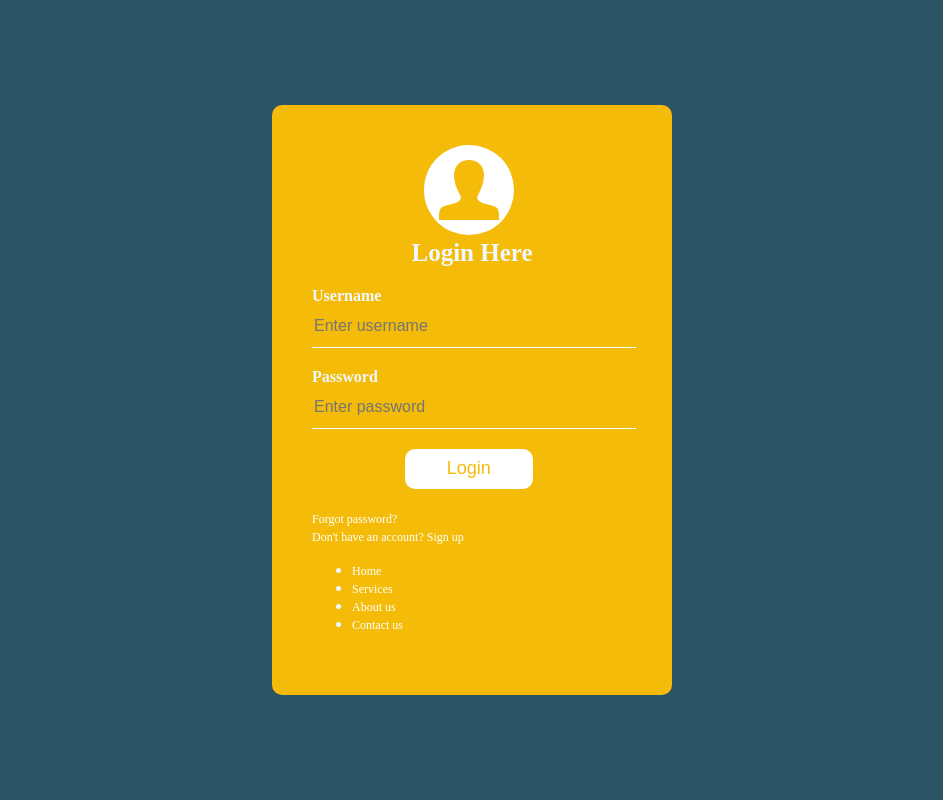
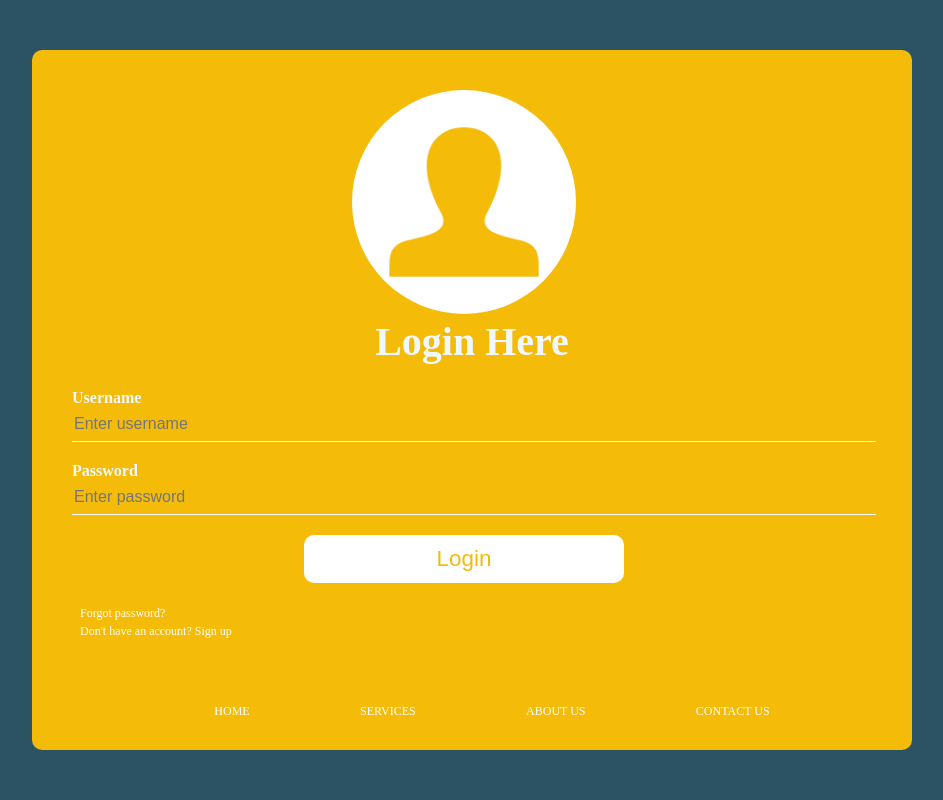
Before and after one commit to SecA-SWEG2012Batch-G3/Negadras-Online-Marketing, a PHP site: template final_project/app/views/loginPage.html in a window 1280 px wide. Shown: the whole page, without its empty margins (168-1111 px from the left). Run offline with PHP 8.4, Linux system fonts and the light colour scheme; the template is opened without the code that fills it, so the values that code supplies are empty.

Commit message:
Update login.css

```diff
--- a/final_project/resources/css/login.css
+++ b/final_project/resources/css/login.css
@@ -8,8 +8,8 @@ body {
 }
 .loginbox,
 .Signupbox {
-  width: 320px;
-  height: 450px;
+  width: 800px;
+  height: 70vh;
   background: #f4bb09;
   color: aliceblue;
   top: 50%;
@@ -22,6 +22,9 @@ body {
   padding: 70px 40px;
   border-radius: 10px;
   transition: 1s;
+  display: flex;
+  flex-direction: column;
+  justify-content: space-around;
 }
 .loginbox div img {
   width: 28%;
@@ -32,15 +35,16 @@ body {
 
 h1 {
   margin: 0;
-  padding: 0 0 20px;
+  padding: 0 0 3vh;
   text-align: center;
-  font-size: 25px;
+  font-size: 5vh;
 }
 .loginbox p {
   margin: 0;
   padding: 0;
   font-weight: bold;
   text-align: center;
+  font-size: 2vh;
 }
 .loginbox input {
   width: 100%;
@@ -54,17 +58,17 @@ input[type="tel"] {
   border-bottom: 1px solid #fff;
   background: transparent;
   outline: none;
-  height: 40px;
+  height: 4vh;
   color: #fff;
-  font-size: 16px;
+  font-size: 2vh;
 }
 .loginbox input[type="submit"] {
   border: none;
   outline: none;
-  height: 40px;
+  height: 6vh;
   background: #fff;
   color: #f4bb09;
-  font-size: 18px;
+  font-size: 2.8vh;
   border-radius: 10px;
   transition: 1s;
   width: 40%;
@@ -78,8 +82,9 @@ input[type="tel"] {
 }
 .loginbox a {
   text-decoration: none;
-  font-size: 12px;
+  font-size: 1.5vh;
   color: #fff;
+  margin: 1vh;
 }
 .loginbox a:hover {
   color: #333;
@@ -87,16 +92,16 @@ input[type="tel"] {
 
 /* Sign up page */
 .Signupbox {
-  width: 320px;
-  height: 570px;
+  width: 800px;
+  height: 70vh;
   display: flex;
   flex-direction: column;
   justify-content: center;
 }
 .Signupbox div p{
-  margin-top: -70px;
+  /* margin-top: -70px; */
   text-align: center;
-  font-size: 35px;
+  font-size: 3.5em;
   font-weight: bold;
 }
 .Signupbox p {
@@ -104,8 +109,12 @@ input[type="tel"] {
   padding: 0;
 }
 .Signupbox form {
-  margin-top: 10px;
+  margin-top: 2em;
   width: 100%;
+  height: 100%;
+  display: flex;
+  flex-direction: column;
+  justify-content: space-around;
 }
 .Signupbox input[type="text"],
 input[type="password"],
@@ -115,19 +124,19 @@ input[type="tel"] {
   border-bottom: 1px solid #fff;
   background: transparent;
   outline: none;
-  height: 40px;
+  height: 4vh;
   color: #fff;
-  font-size: 16px;
+  font-size: 2vh;
   width: 100%;
 }
 .Signupbox button {
   border: none;
   outline: none;
-  height: 40px;
+  height: 4vh;
   width: 100%;
   background: #fff;
   color: #f4bb09;
-  font-size: 18px;
+  font-size: 2vh;
   border-radius: 10px;
   margin-top: 20px;
 }
@@ -139,7 +148,7 @@ input[type="tel"] {
 }
 .Signupbox a {
     text-decoration: none;
-    font-size: 12px;
+    font-size: 2vh;
     color: #fff;
   }
   .Signupbox a:hover {
@@ -164,3 +173,28 @@ input[type="tel"] {
     border-bottom: 3px solid red;
     color: red
 } */
+
+.menu {
+  width: 100%;
+  display: flex;
+  justify-content: center;
+  margin-top: 2vh;
+  transform: translateY(60%);
+}
+
+.menu ul {
+  list-style: none;
+  width: 100%;
+  display: flex;
+  justify-content: space-evenly;
+}
+
+.menu ul li {
+  display: inline-block;
+  /* margin: 1%; */
+}
+
+.menu ul li a {
+  font-size: 1.5vh;
+  text-transform: uppercase;
+}
```
